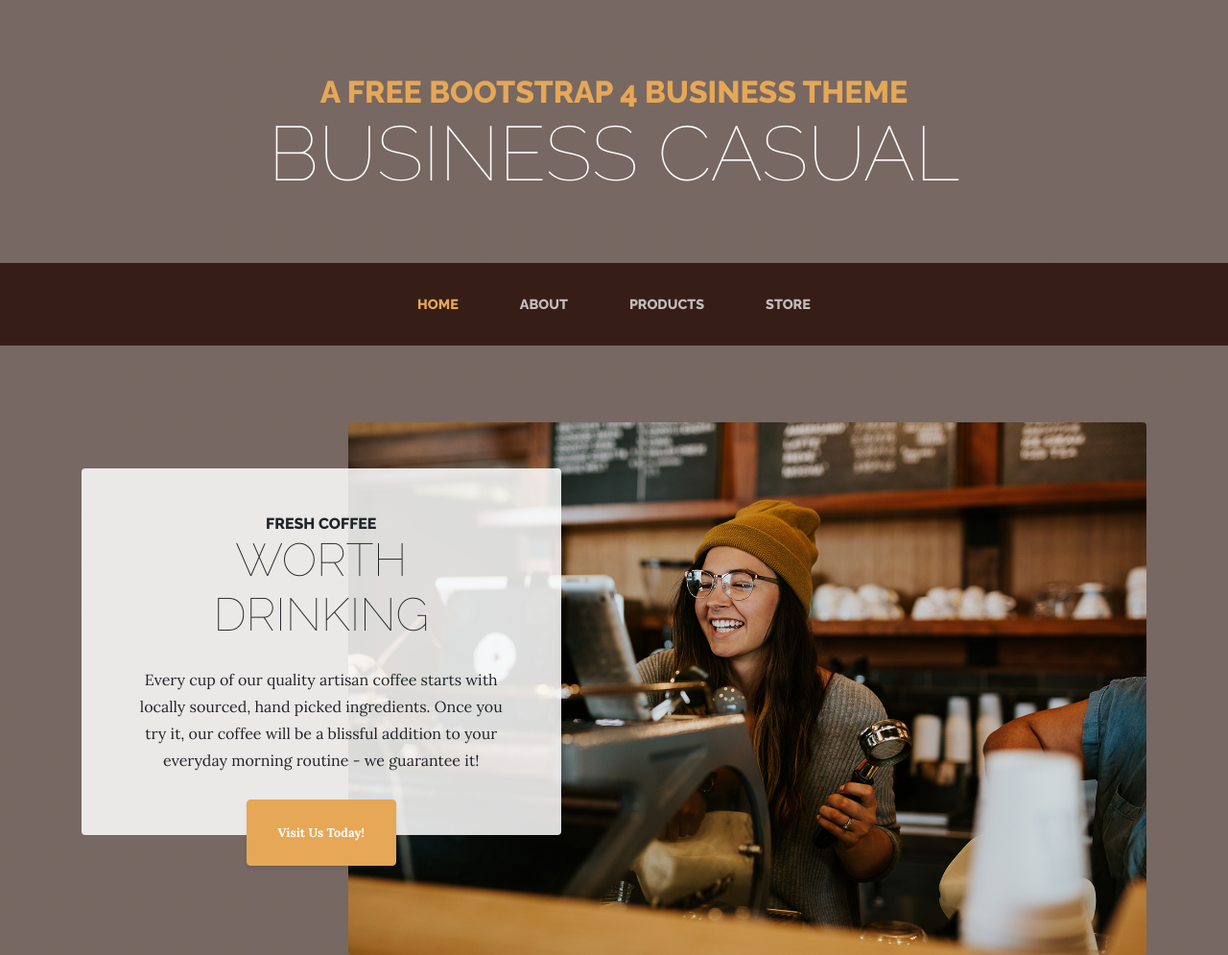
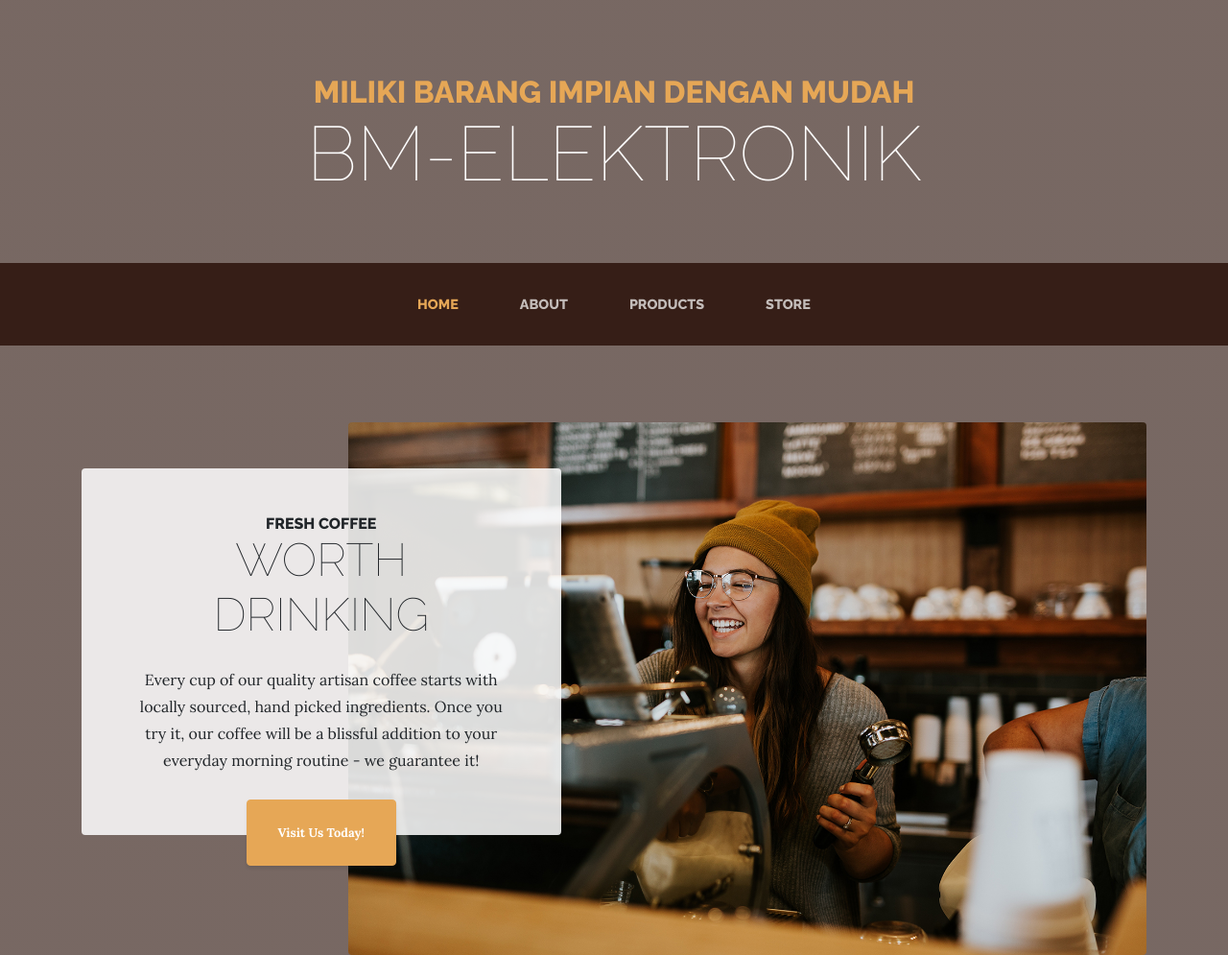
Before and after one commit to rifqyauliaramadhan/auzar_rian_rifqy_tib, a website: page index.html in a window 1280 px wide. Shown: the top 995 px of the page at 96% size. Drawn offline with Linux system fonts and the light colour scheme.

Commit message:
Update index.html

```diff
--- a/index.html
+++ b/index.html
@@ -25,8 +25,8 @@
   <body>
 
     <h1 class="site-heading text-center text-white d-none d-lg-block">
-      <span class="site-heading-upper text-primary mb-3">A Free Bootstrap 4 Business Theme</span>
-      <span class="site-heading-lower">Business Casual</span>
+      <span class="site-heading-upper text-primary mb-3">Miliki Barang Impian Dengan Mudah</span>
+      <span class="site-heading-lower">BM-ELEKTRONIK</span>
     </h1>
 
     <!-- Navigation -->
```
